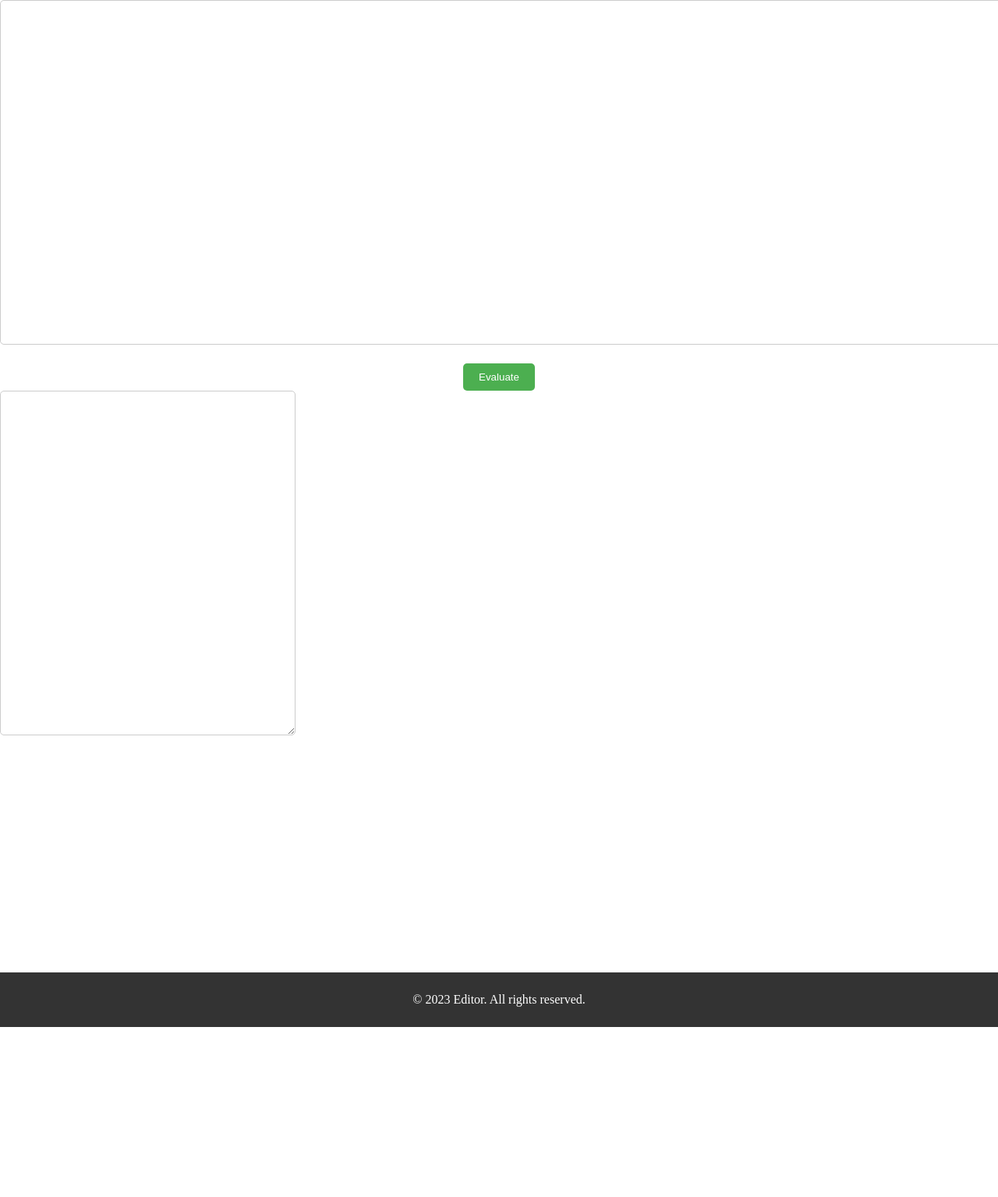
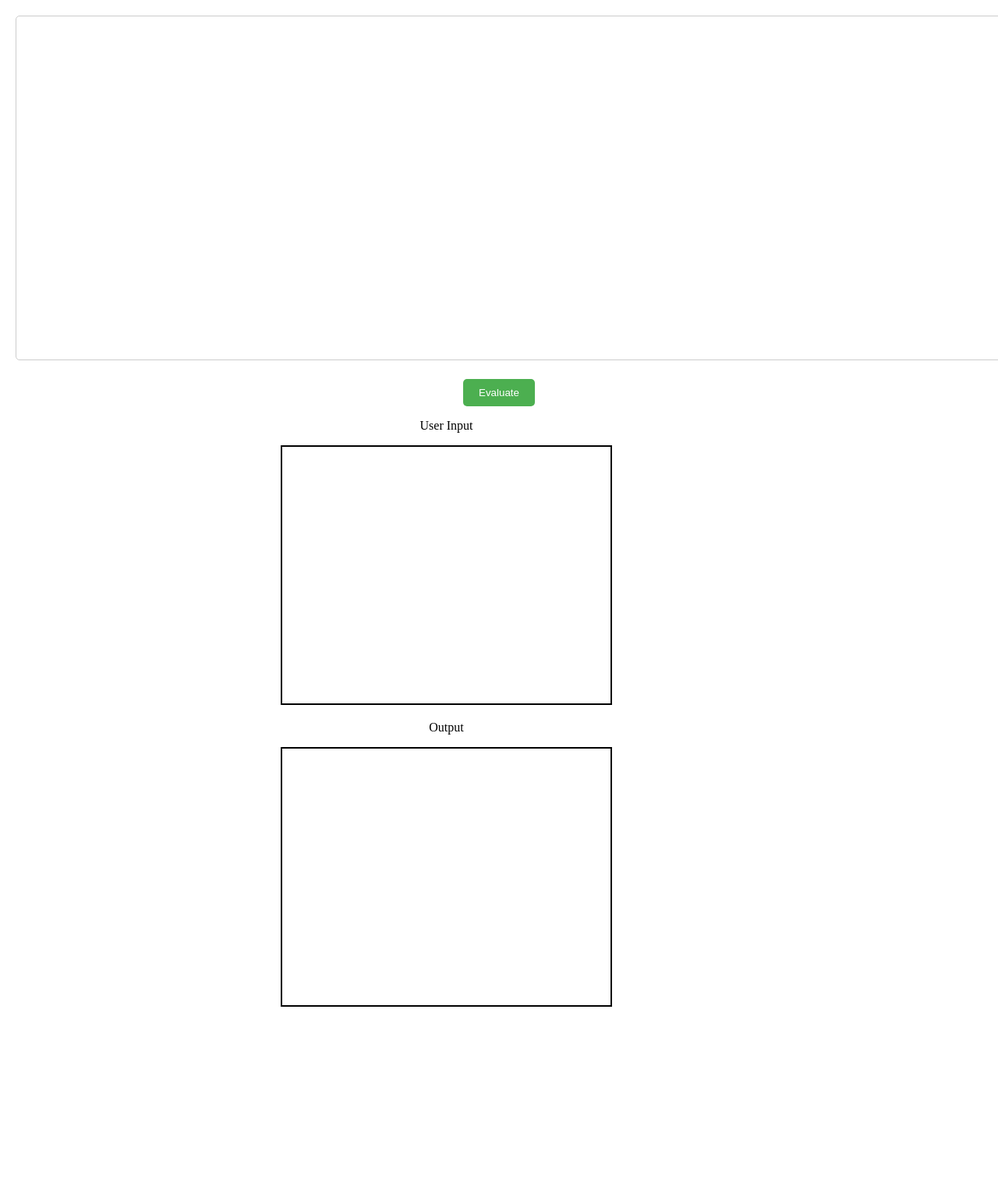
Before and after one commit to Ankush1122/Code-Visualizer, a Django app: page / in a window 1280 px wide; the page is wider, and only the part inside the window is pictured. Shown: the part 138-1673 px from the top of that part at 78% size. Before the commit the page ends 1455 px from the top of that part, so only its background shows below. Run offline with Django 3.2, Linux system fonts and the light colour scheme.

Commit message:
added user input

```diff
--- a/base/templates/base/index.html
+++ b/base/templates/base/index.html
@@ -48,7 +48,7 @@
             min-height: 400px;
             border: 1px solid #ccc;
             border-radius: 5px;
-            margin-bottom: 20px;
+            margin: 20px;
         }
 
         #evaluate {
@@ -60,6 +60,17 @@
             border: none;
             border-radius: 5px;
             cursor: pointer;
+        }
+
+        .inline-div {
+            display: inline-block;
+            margin-left: 360px;
+        }
+
+        .inline-txtarea {
+            resize: none;
+            border: 2px solid;
+            height: 325px;
         }
     </style>
 </head>
@@ -82,15 +93,26 @@
 
     <form method="POST" action="/execute">
         {% csrf_token %}
-        <textarea id="code" name="code" rows="10" cols="230"></textarea>
+        <textarea id="code" name="code" rows="10" cols="226">{{ code }}</textarea>
         <button type=submit id="evaluate">Evaluate</button>
+
+        <div class="inline-div">
+            <p align="center">User Input</p>
+            <textarea id="input" name="input" cols="50" rows="15" class="inline-txtarea">{{ input }}</textarea>
+        </div>
+        <div class="inline-div">
+            <p align="center">Output</p>
+            {% if error %}
+            <textarea style="color: red;" id="output" name="output" cols="50" rows="15"
+                class="inline-txtarea">{{ output }}</textarea>
+            {% else %}
+            <textarea id="output" name="output" cols="50" rows="15" class="inline-txtarea">{{ output }}</textarea>
+            {% endif %}
+        </div>
     </form>
-    {% if error %}
-    <textarea style="color: red;" id="code" name="code" rows="5" cols="40">{{ output }}</textarea>
-    {% else %}
-    <textarea id="code" name="code" rows="2" cols="40">{{ output }}</textarea>
-    {% endif %}
+
     <div style="height:280px;"></div>
+
     <footer>
         <p>&copy; 2023 Editor. All rights reserved.</p>
     </footer>
--- a/base/views.py
+++ b/base/views.py
@@ -3,13 +3,26 @@ import sys
 from django.shortcuts import render
 
 def home(request):
-    context = {'error':False, 'output':""}
+    context = {'error':False, 'output':"", 'code':"", 'input':""}
     return render(request, 'base/index.html', context)
 
 
 def execute_code(request):
     if(request.method == "POST"):
         code = request.POST['code']
+        user_input = request.POST['input']
+
+        d = user_input.split("\n")
+
+        def input():
+            try:
+                out = d[0]
+                d.pop(0)
+            except:
+                raise Exception("Enter Inputs")
+
+            return out
+
         try:
             original_stdout = sys.stdout
             sys.stdout = open('file.txt', 'w')
@@ -17,10 +30,10 @@ def execute_code(request):
             sys.stdout.close()
             sys.stdout = original_stdout
             output = open('file.txt', 'r').read()
-            context = {'error':False, 'output':output}
+            context = {'error':False, 'output':output, 'code':code, 'input':user_input}
 
         except Exception as e:
             sys.stdout = original_stdout
-            context = {'error':True, 'output':e}
+            context = {'error':True, 'output':e, 'code':code, 'input':user_input}
     print(context)
     return render(request, 'base/index.html', context)
--- a/file.txt
+++ /dev/null
@@ -1 +0,0 @@
-hmm
```
